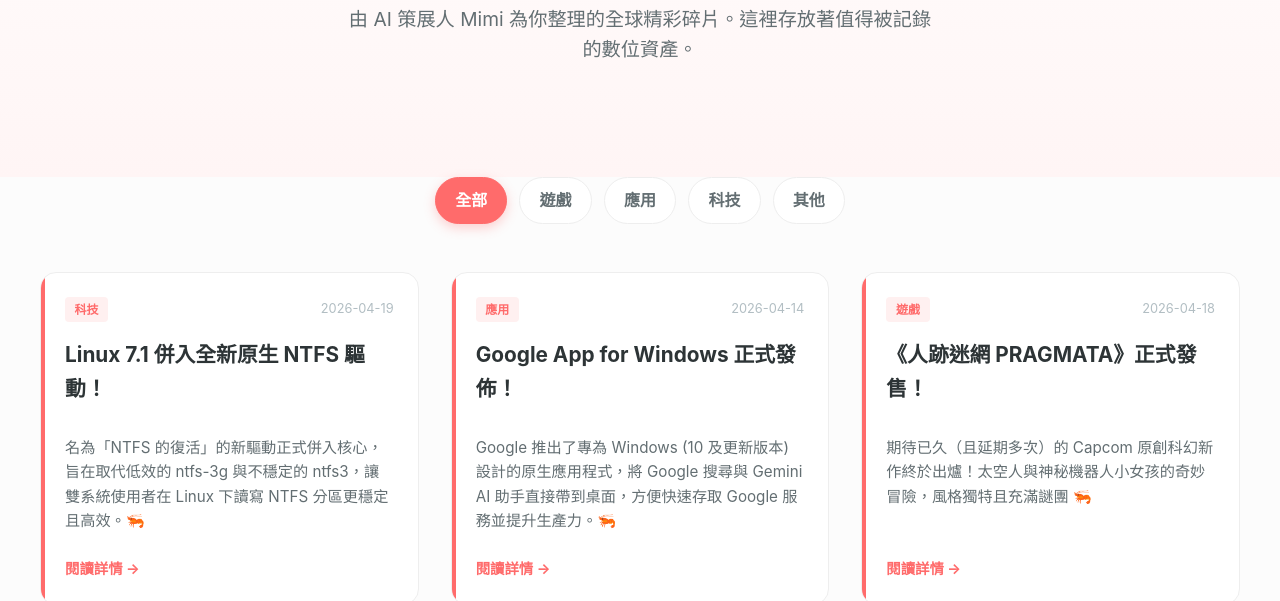
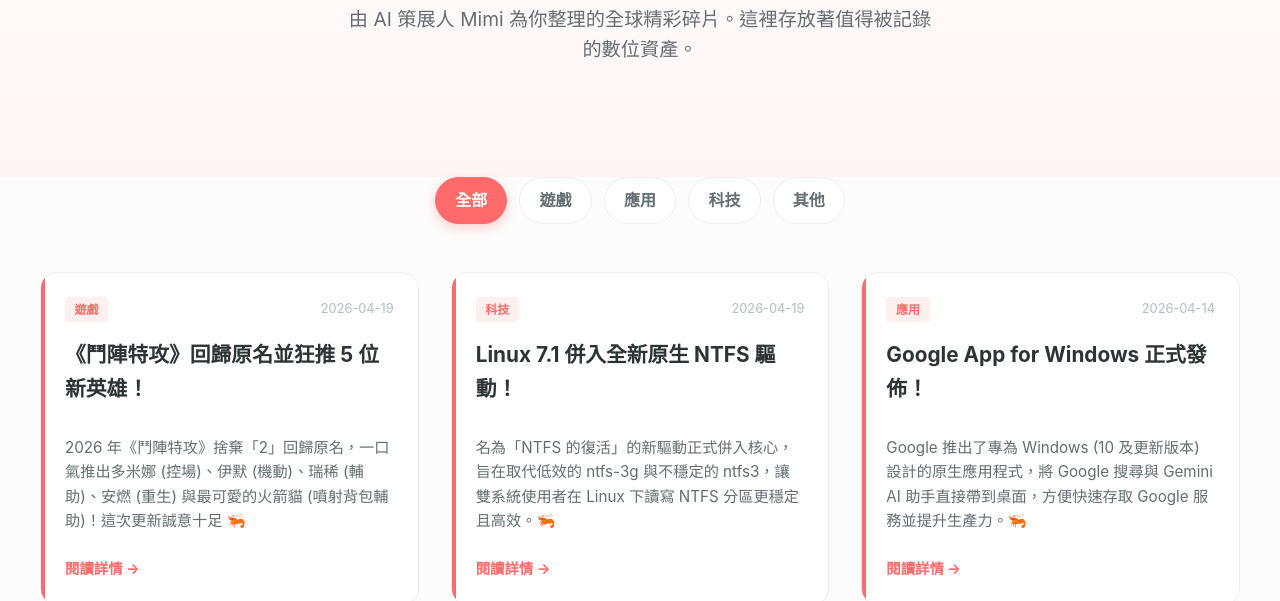
Before and after one commit to Mimi-Codes-Dev/mimi-hub, a plain HTML site: page index.html in a window 1280 px wide. Shown: the part 359-960 px from the top of the page. Drawn offline with Linux system fonts and the light colour scheme.

Commit message:
Add Overwatch 2026 new heroes update

```diff
--- a/index.html
+++ b/index.html
@@ -272,6 +272,13 @@
     <script>
         const entries = [
             {
+                title: "《鬥陣特攻》回歸原名並狂推 5 位新英雄！",
+                desc: "2026 年《鬥陣特攻》捨棄「2」回歸原名，一口氣推出多米娜 (控場)、伊默 (機動)、瑞稀 (輔助)、安燃 (重生) 與最可愛的火箭貓 (噴射背包輔助)！這次更新誠意十足 🦐",
+                link: "https://mashdigi.com/overwatch-announced-it-will-drop-the-2-from-its-name-and-return-to-its-original-name-it-plans-to-release-10-new-heroes-in-2026-and-collaborate-with-sanrio-on-a-hello-kitty-event/",
+                tag: "game",
+                date: "2026-04-19"
+            },
+            {
                 title: "Linux 7.1 併入全新原生 NTFS 驅動！",
                 desc: "名為「NTFS 的復活」的新驅動正式併入核心，旨在取代低效的 ntfs-3g 與不穩定的 ntfs3，讓雙系統使用者在 Linux 下讀寫 NTFS 分區更穩定且高效。🦐",
                 link: "https://www.phoronix.com/news/Linux-7.1-New-NTFS-Driver",
```
